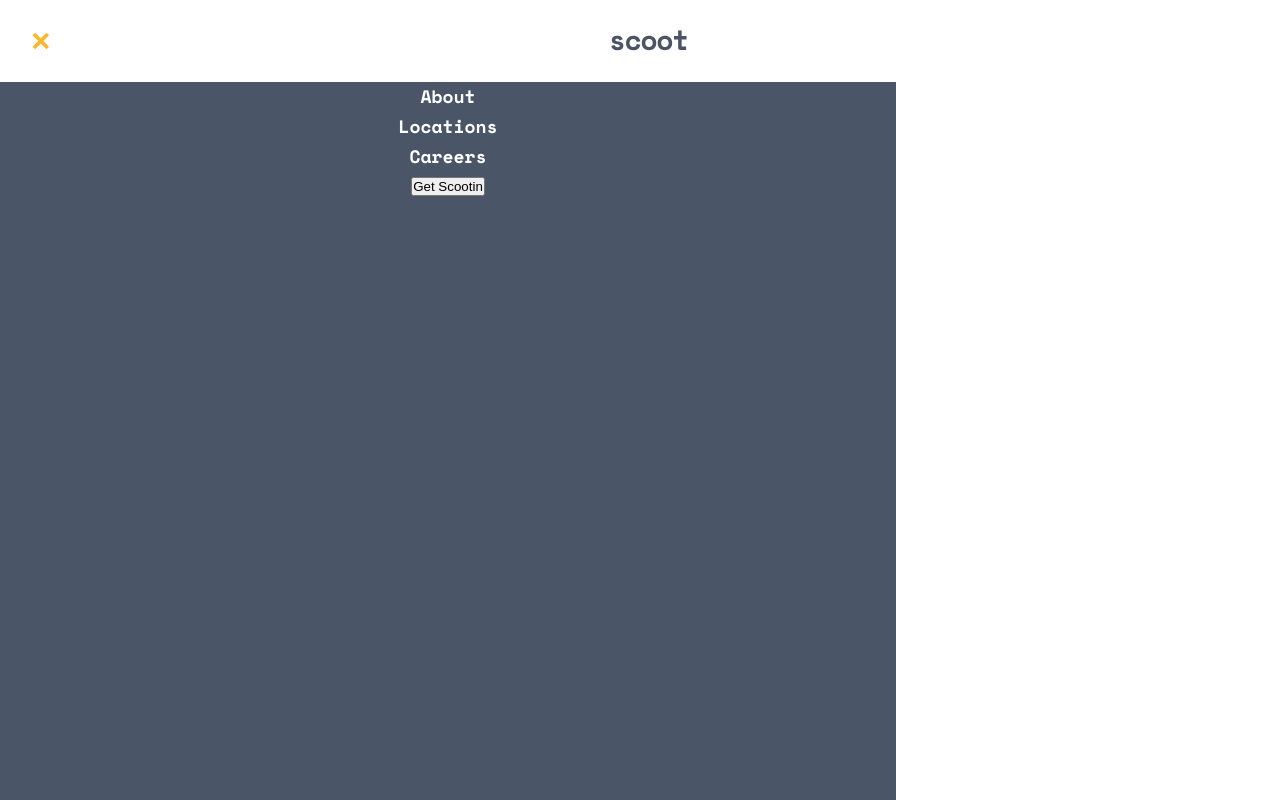
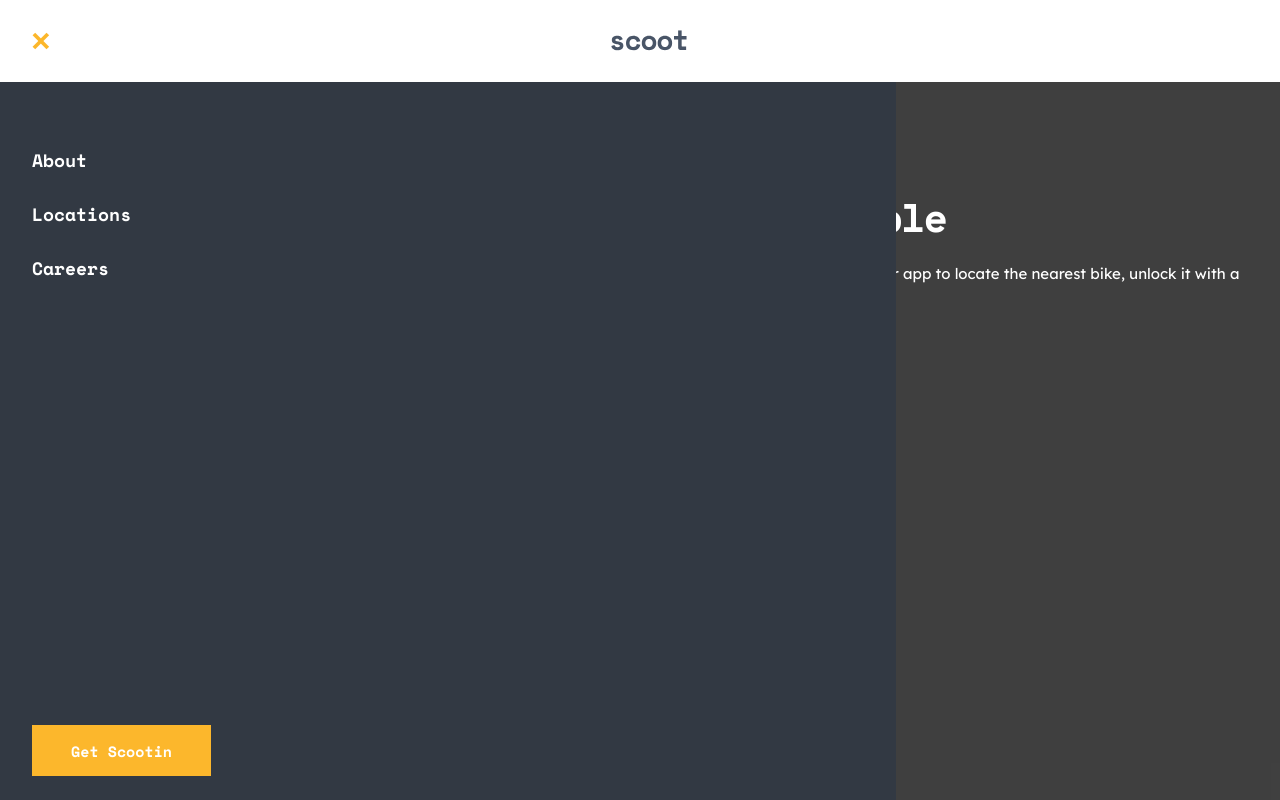
Before and after one commit to xaviguasch/scoot-multipage-website-app-frontendmentor-prac, a React (Create React App) app: page /home in a window 1280 px wide. Both pictures are taken after a click on the element 42 px from the left and 40 px from the top of the page. Shown: the top 800 px of the page. Built offline with nearby package versions, Linux system fonts and the light colour scheme.

Commit message:
finished first version of modal navigation

```diff
--- a/src/App.css
+++ b/src/App.css
@@ -7,5 +7,6 @@
 }
 
 .App__content__overlay.overlay-active {
-  opacity: 0.4;
+  background: var(--clr-black-bg);
+  opacity: 0.75;
 }
--- a/src/components/Navigation.css
+++ b/src/components/Navigation.css
@@ -63,6 +63,25 @@
   position: absolute;
   width: 70%;
   height: calc(100vh - 81.85px);
-  background: var(--clr-dark-navy-bg);
+  background: var(--clr-darker-grey-bg);
   z-index: 10;
+
+  padding: 4em 2em 1.5em;
 }
+
+.Navigation--modal nav {
+  display: flex;
+  flex-direction: column;
+  justify-content: space-between;
+  align-items: flex-start;
+
+  height: 100%;
+}
+
+.Navigation--modal ul {
+  text-align: left;
+}
+
+.Navigation--modal ul li:not(:first-child) {
+  margin-top: 1.5em;
+}
--- a/src/components/Navigation.js
+++ b/src/components/Navigation.js
@@ -87,8 +87,6 @@
     )
 
   if (placement === 'modal') {
-    console.log('props in MODAL: ', onHandleNavOpen, mobileNavOpen)
-
     return (
       <div className='Navigation Navigation--modal'>
         <nav>
@@ -110,7 +108,7 @@
             </li>
           </ul>
 
-          <button>Get Scootin</button>
+          <button className='btn'>Get Scootin</button>
         </nav>
       </div>
     )
--- a/src/index.css
+++ b/src/index.css
@@ -65,6 +65,7 @@
   --clr-snow: hsla(214, 37%, 96%, 1);
   --clr-dark-navy-bg: hsl(216, 17%, 35%);
   --clr-darker-grey-bg: hsla(215, 14%, 23%, 1);
+  --clr-black-bg: hsla(0, 0%, 0%, 1);
 }
 
 body {
@@ -195,6 +196,8 @@
   text-decoration: none;
 
   padding: 0.75em 2.4em;
+
+  cursor: pointer;
 }
 
 .btn:hover,
```
